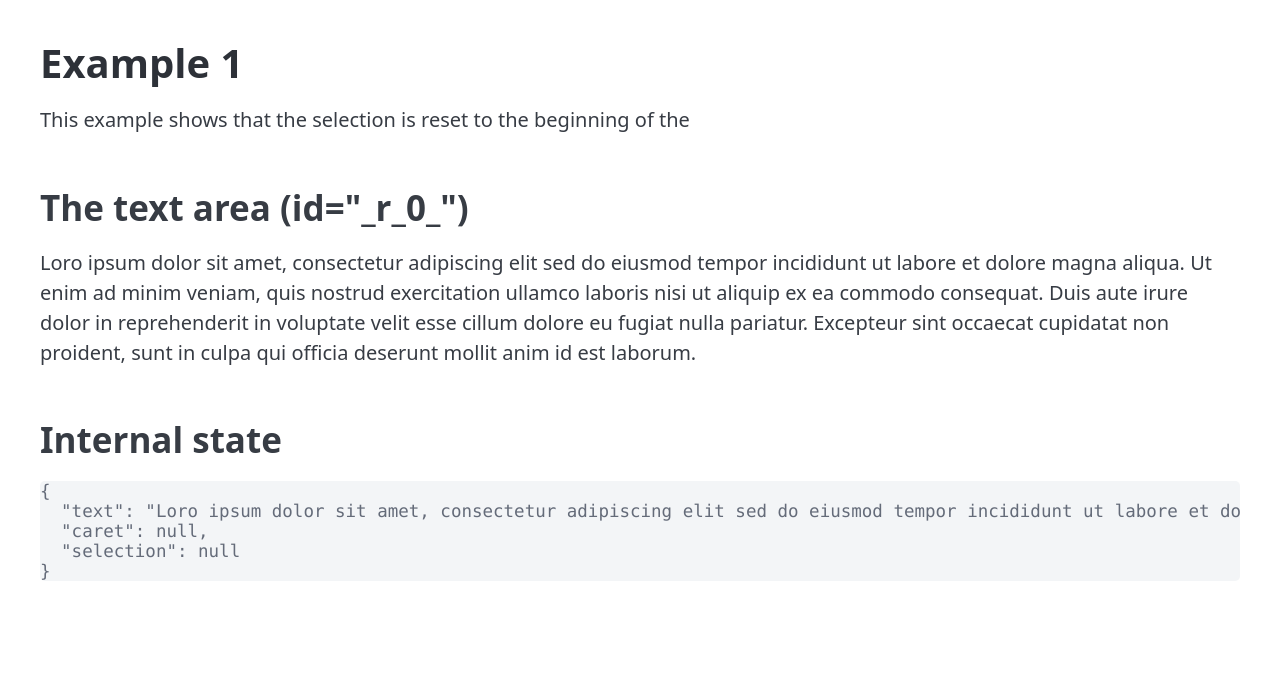
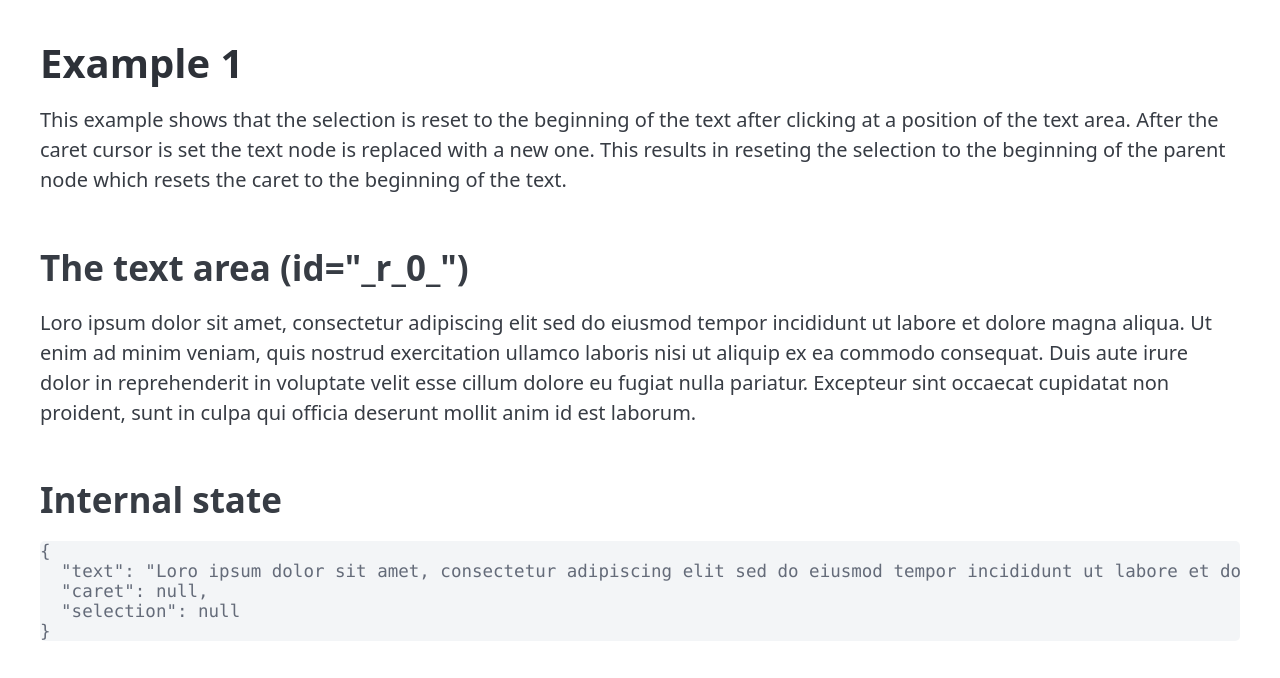
Before and after one commit to kulla/2025-03-26-experiments-with-selection-api, a React app: page / in a window 1280 px wide. Shown: the top 678 px of the page. Built offline with nearby package versions, Linux system fonts and the light colour scheme; the HTML template or start-up script is replaced by a standard one.

Commit message:
feat: Document first example

```diff
--- a/src/App.tsx
+++ b/src/App.tsx
@@ -10,7 +10,11 @@ const App = () => {
     <main className="content">
       <h1>Example 1</h1>
       <p>
-        This example shows that the selection is reset to the beginning of the{' '}
+        This example shows that the selection is reset to the beginning of the
+        text after clicking at a position of the text area. After the caret
+        cursor is set the text node is replaced with a new one. This results in
+        reseting the selection to the beginning of the parent node which resets
+        the caret to the beginning of the text.
       </p>
       <Example1 />
     </main>
```
